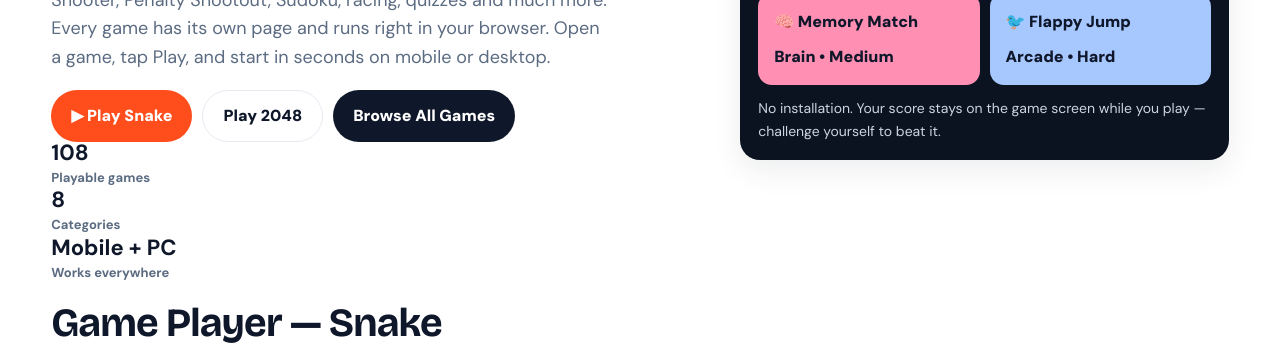
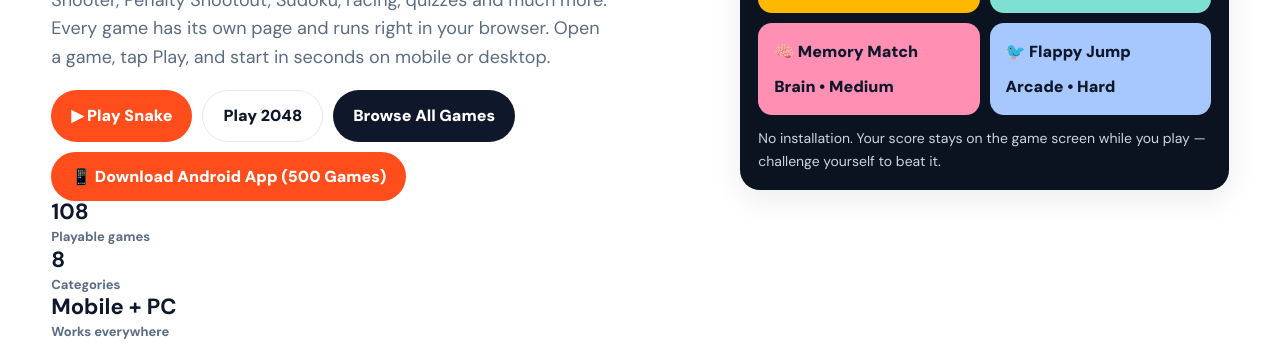
Before and after one commit to ub520117-wq/html5-games, a plain HTML site: page index.html in a window 1280 px wide. Shown: the part 405-762 px from the top of the page. Drawn offline with nearby package versions, Linux system fonts and the light colour scheme.

Commit message:
Add Android app download button (500 Games APK)

```diff
--- a/index.html
+++ b/index.html
@@ -37,6 +37,7 @@
         <a class="btn btn-orange" href="/games/snake.html">▶ Play Snake</a>
         <a class="btn btn-outline" href="/games/g2048.html">Play 2048</a>
         <a class="btn" href="#games">Browse All Games</a>
+        <a class="btn btn-orange" href="https://github.com/ub520117-wq/html5-games/releases/download/v1.0/html5-games.apk">📱 Download Android App (500 Games)</a>
       </div>
       <div class="stats">
         <div class="stat"><b>108</b><span>Playable games</span></div>
```
